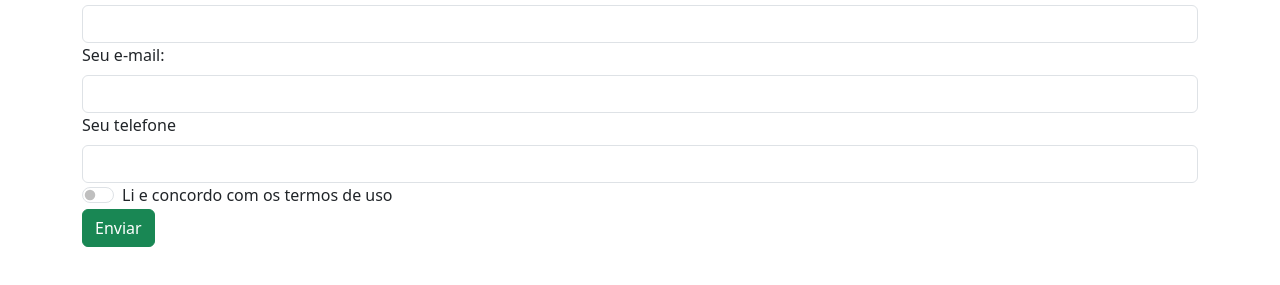
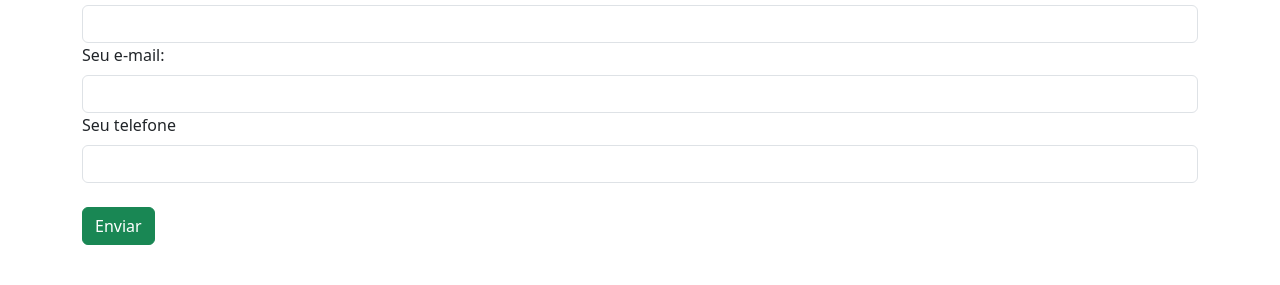
Before and after one commit to MouraWanderson/ebac, a plain HTML site: page modulo_12/index.html in a window 1280 px wide. Shown: the part 73-358 px from the top of the page. Drawn offline with nearby package versions, Linux system fonts and the light colour scheme.

Commit message:
modified:   modulo_12/index.html 	modified:   modulo_12/main.css

```diff
--- a/modulo_12/index.html
+++ b/modulo_12/index.html
@@ -5,6 +5,7 @@
     <meta name="viewport" content="width=device-width, initial-scale=1.0">
     <title>Formuário Bootstrap</title>
     <link href="https://cdn.jsdelivr.net/npm/bootstrap@5.3.0/dist/css/bootstrap.min.css" rel="stylesheet" integrity="sha384-9ndCyUaIbzAi2FUVXJi0CjmCapSmO7SnpJef0486qhLnuZ2cdeRhO02iuK6FUUVM" crossorigin="anonymous">
+    <link rel="stylesheet" href="main.css">
 </head>
 <body>
     <div class="container">
@@ -18,11 +19,7 @@
                     <input id="email" type="e-mail" class="form-control">
                     <label for="telefone" class="form-label">Seu telefone</label>
                     <input class="form-control" type="tel" id="telefone">
-                    <div class="form-check form-switch">
-                        <label for="aceito os termos">Li e concordo com os termos de uso</label>
-                    <input class="form-check-input" type="checkbox" id="aceito-termos">
-                    </div>
-                    <button class="btn btn-success">Enviar</button>
+                    <button class="btn btn-success" id="btn-success">Enviar</button>
                 </form>
             </div>
         </div>
--- a/modulo_12/main.css
+++ b/modulo_12/main.css
@@ -1,7 +1,4 @@
-time {
-    display: block;
+
+#btn-success {
+    margin-top: 24px;
 }
-
-.post {
-    margin-bottom: 24px;
-}
```
